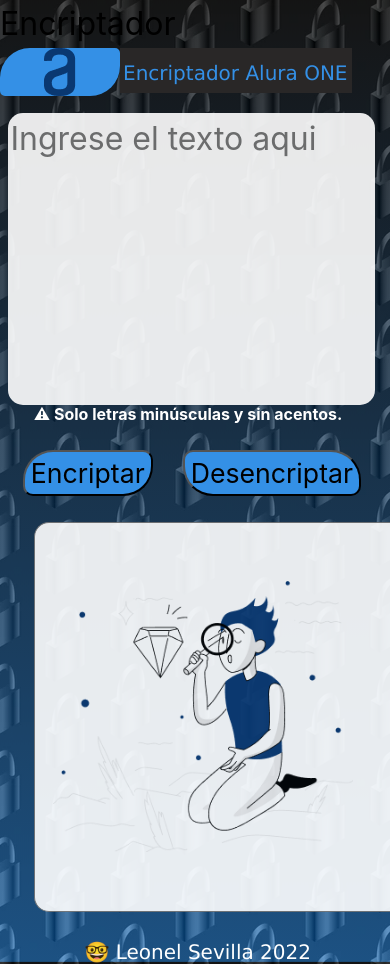
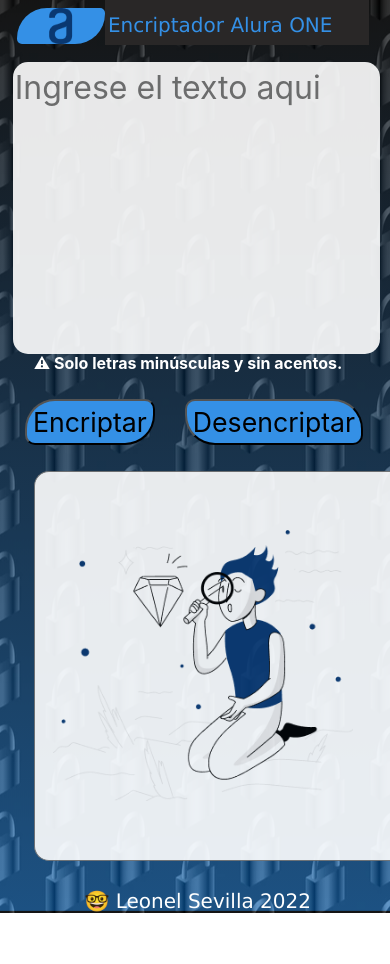
Before and after one commit to leonelsevilla/Encriptador_ONE, a plain HTML site: page index.html in a window 390 px wide. Shown: the top 964 px of the page. After the commit the page ends 913 px from the top, so only its background shows below. Drawn offline with Linux system fonts and the light colour scheme.

Commit message:
Ocultado el title de la vista en móvil, margin left para el logo y reducción en su tamaño

```diff
--- a/style.css
+++ b/style.css
@@ -129,8 +129,18 @@ footer{
         flex-wrap: wrap;
         justify-content: space-between;
     }
+    title{
+        display: none
+    }
+
+    header{
+        margin-left: 2vh;
+    }
+
     .logoAlura{
         margin: 0;
+        width: 25%;
+        margin-top: 1vh;
     }
     main{
         margin-left: 0;
@@ -156,6 +166,7 @@ footer{
         width: 43vh;
         border: 0px;
         resize:none;
+        margin-left: 1.5vh;
     }
     .mensaje{
         margin-left: 4vh; /*15%*/
```
